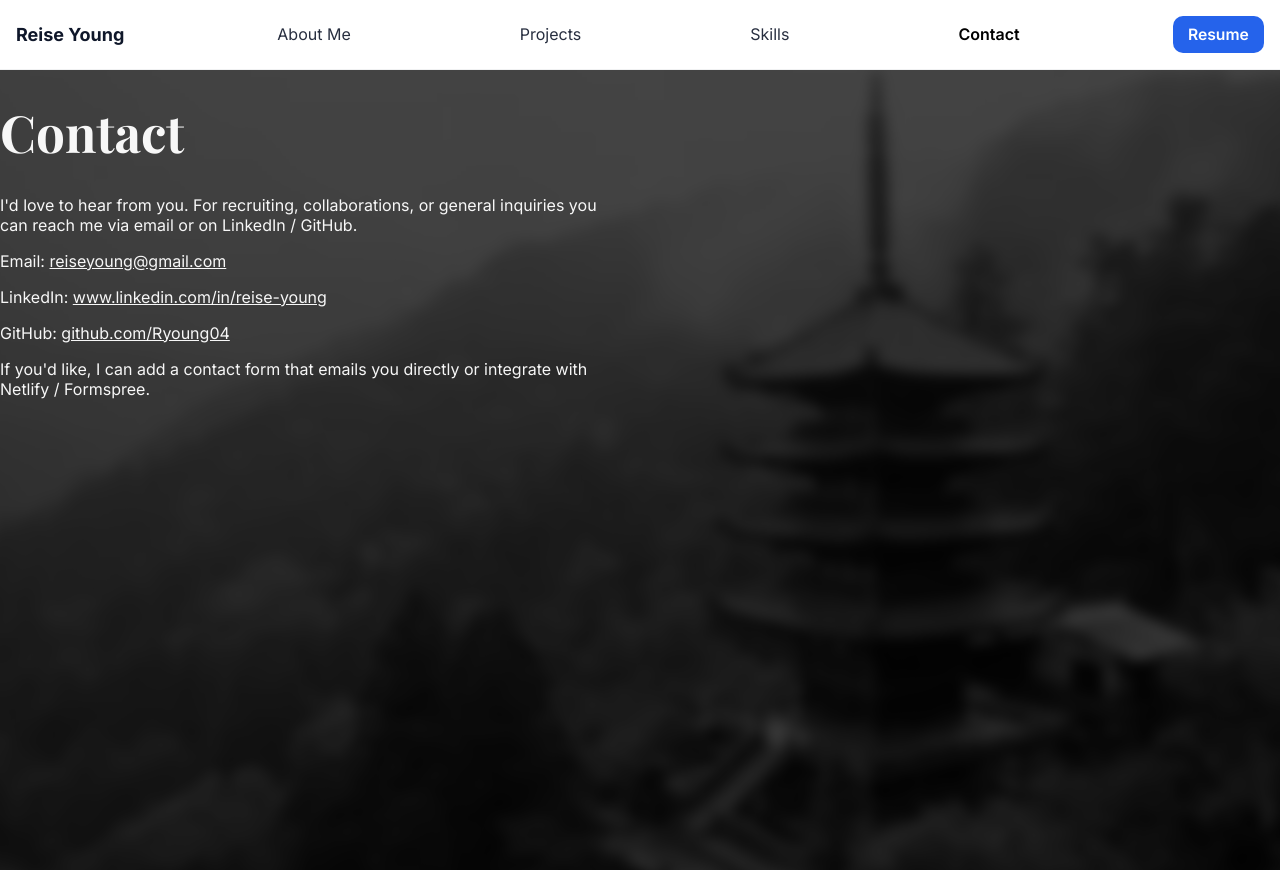
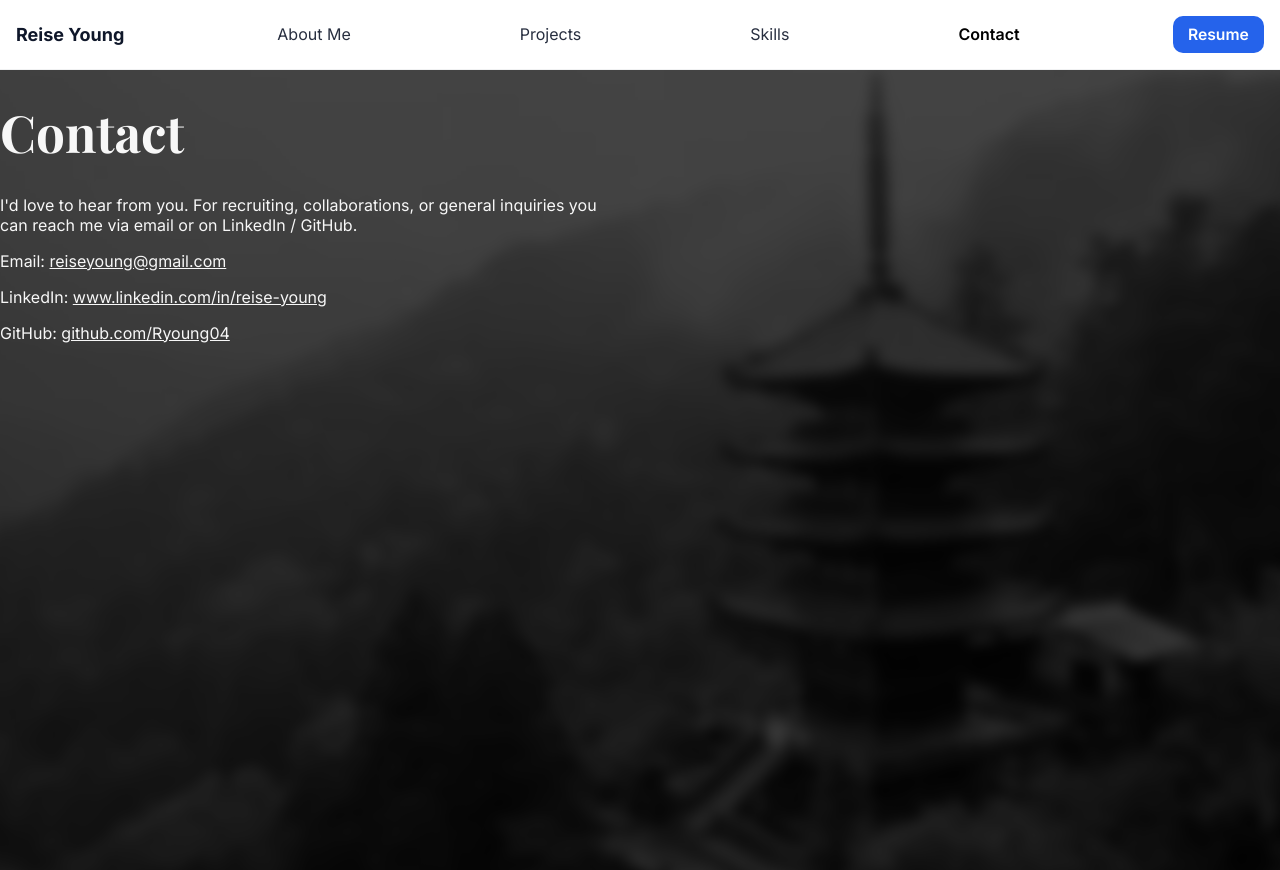
Before and after one commit to Ryoung04/Portfolio-Website, a React (Vite) app: page /contact in a window 1280 px wide. Built offline with nearby package versions, Linux system fonts and the light colour scheme.

Commit message:
refactor(contact): remove Formspree integration note

```diff
--- a/src/pages/ContactPage.jsx
+++ b/src/pages/ContactPage.jsx
@@ -14,8 +14,6 @@ export default function ContactPage() {
             <p className="text-sm">LinkedIn: <a href="https://www.linkedin.com/in/reise-young" target="_blank" rel="noopener noreferrer" className="text-black underline">www.linkedin.com/in/reise-young</a></p>
             <p className="text-sm">GitHub: <a href="https://github.com/Ryoung04" target="_blank" rel="noopener noreferrer" className="text-black underline">github.com/Ryoung04</a></p>
           </div>
-
-          <p className="mt-6 text-sm text-gray-500">If you'd like, I can add a contact form that emails you directly or integrate with Netlify / Formspree.</p>
         </div>
         {/* right side can hold a contact illustration or map */}
       </div>
```
Also changed, not shown: 1 other file (tests, documents, lock files or other folders).
